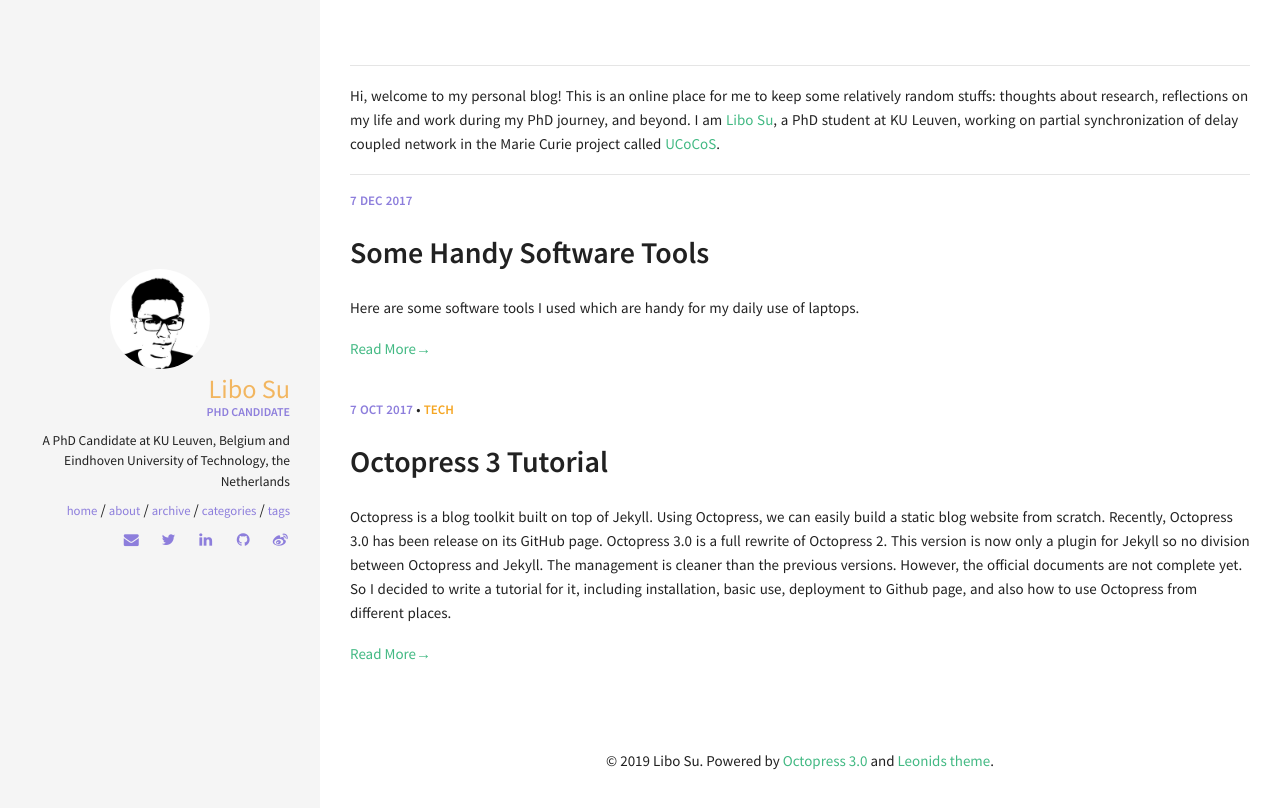
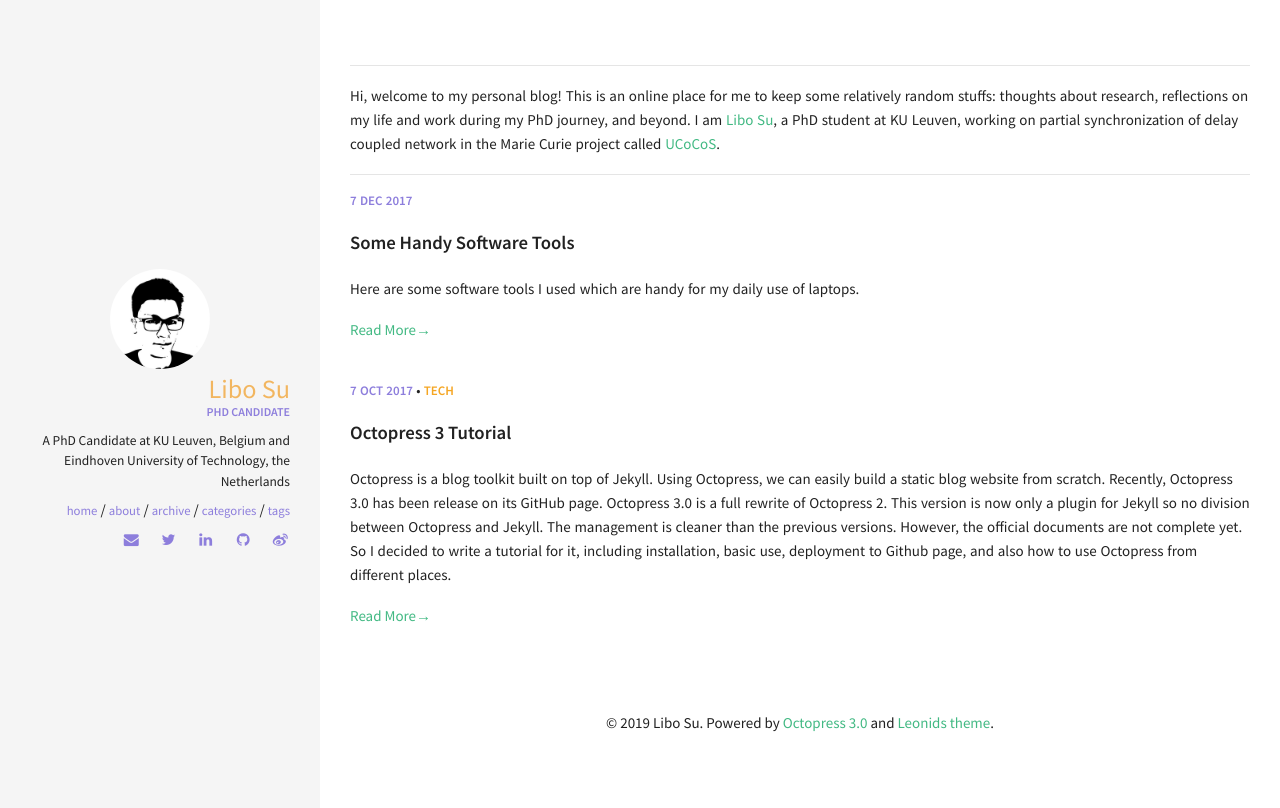
Before and after one commit to sulibo/sulibo.github.io, a Jekyll site: the page built from index.md, in a window 1280 px wide. Shown: the top 808 px of the page. Built offline with Jekyll 4.4.1, drawn with Linux system fonts in a browser that asks for light colours.

Commit message:
change title size at home page

```diff
--- a/_layouts/post_listing.html
+++ b/_layouts/post_listing.html
@@ -21,12 +21,12 @@ layout: default
       {% endfor %}
       {% endif %}
     </p>
-    <h1>
+    <h4>
       <a href="{{ site.url }}{{ post.url }}" class="post-title" title="{{ post.title }}">{{ post.title }}</a>
       {% if post.link %}
       <a class="post-title-link" href="{{ post.link }}" target="_blank" title="{{ post.title }}"><i class="fa fa-external-link"></i></a>
       {% endif %}
-    </h1>
+    </h4>
 
     {% if post.author %}
       {% assign author = site.data.authors[post.author] %}
```
